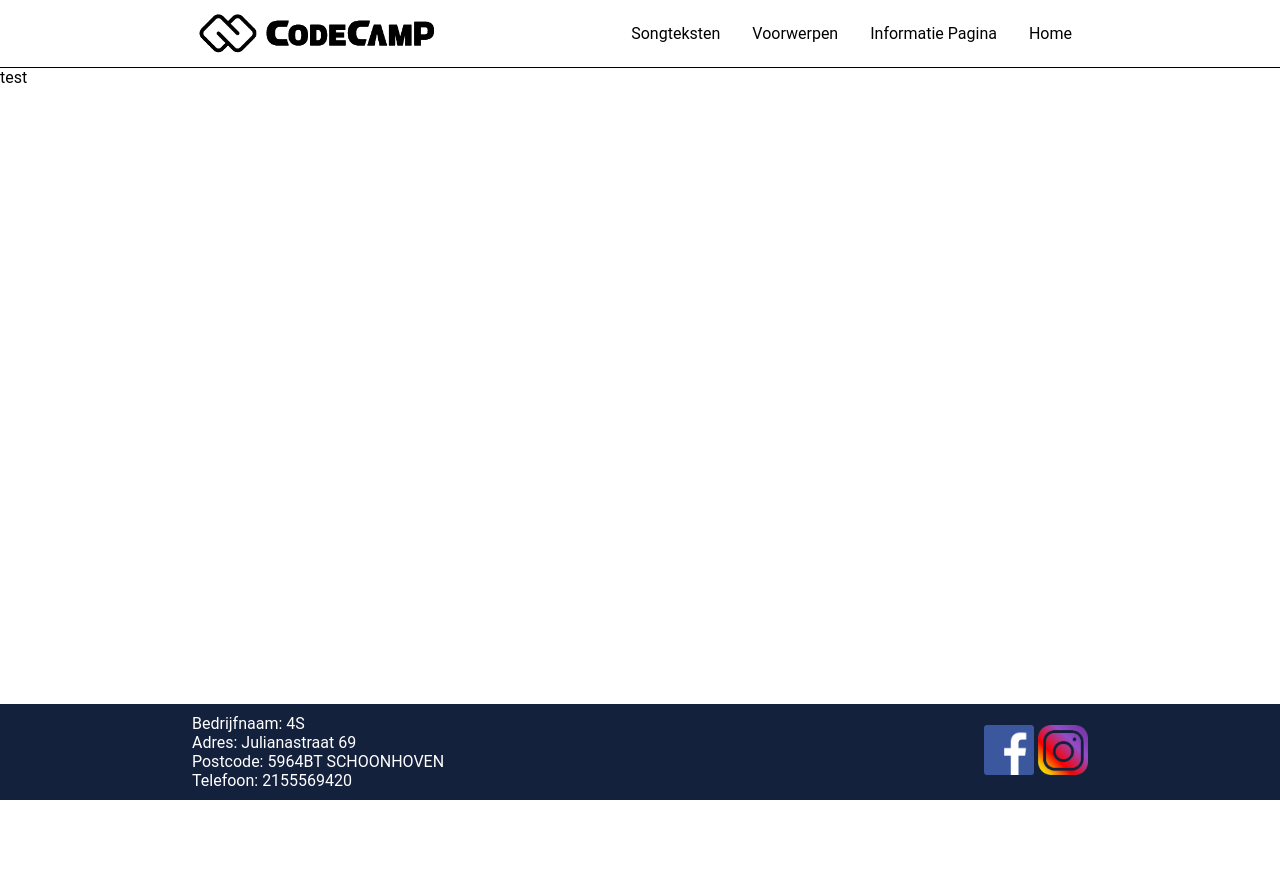
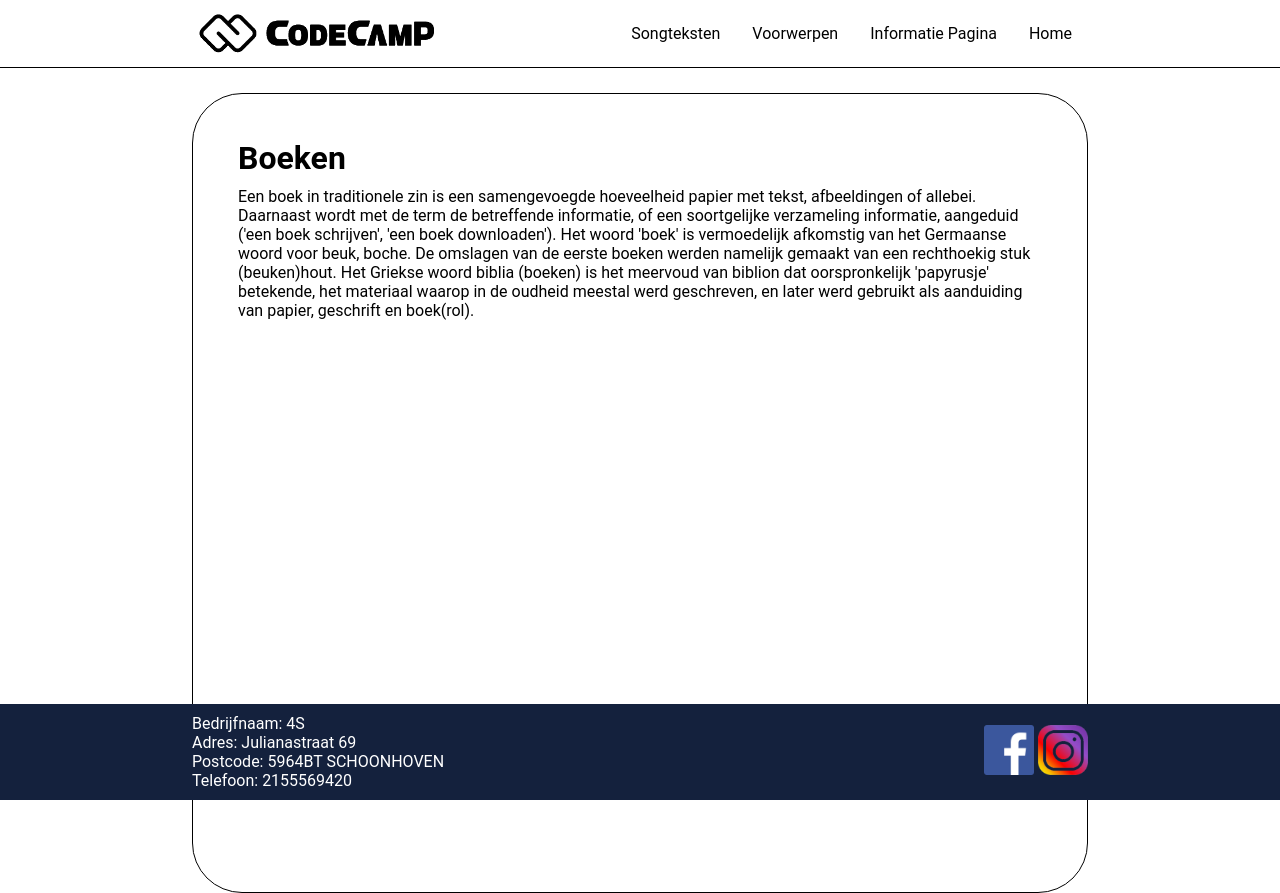
Before and after one commit to AxlVreeke/C2_CodeCamp, a PHP site: page /C2_CodeCamp/resources/item-pagina/boeken.php in a window 1280 px wide. Before the commit the page ends 800 px from the top, so only its background shows below. Run offline with PHP 8.4, Linux system fonts and the light colour scheme.

Commit message:
Item Boeken
styling

```diff
--- a/CSS/style.css
+++ b/CSS/style.css
@@ -115,6 +115,26 @@ nav{
 .dropdown:hover .dropdown-content {
   display: block;
 }
+
+/* items */
+.text{
+  margin-top: 25px;
+  padding: 45px;
+  border-radius: 50px;
+  height: 100%;
+  border: black 1px solid;
+  overflow: auto;
+}
+
+h1{
+  margin-bottom: 10px;
+}
+
+body{
+  overflow: hidden;
+}
+
+
 /* Footer Styling */
 footer{
 position:absolute;
--- a/resources/item-pagina/boeken.php
+++ b/resources/item-pagina/boeken.php
@@ -56,7 +56,15 @@
   </nav>
 </header>
 <body>
-    <p>test</p>
+<div class="container">
+      <div class="text">
+        <h1>Boeken</h1>
+        <p>Een boek in traditionele zin is een samengevoegde hoeveelheid papier met tekst, afbeeldingen of allebei. Daarnaast wordt met de term de betreffende informatie, of een soortgelijke verzameling informatie, aangeduid ('een boek schrijven', 'een boek downloaden').
+
+  Het woord 'boek' is vermoedelijk afkomstig van het Germaanse woord voor beuk, boche. De omslagen van de eerste boeken werden namelijk gemaakt van een rechthoekig stuk (beuken)hout. Het Griekse woord biblia (boeken) is het meervoud van biblion dat oorspronkelijk 'papyrusje' betekende, het materiaal waarop in de oudheid meestal werd geschreven, en later werd gebruikt als aanduiding van papier, geschrift en boek(rol).</p>
+    </div>
+  </div>
+
 </body>
 <footer>
     <div class="footer_container">
```
